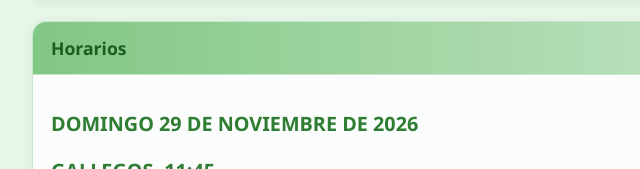
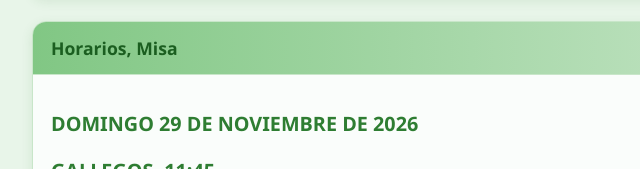
Before and after one commit to parroquia2027/sierra, a plain HTML site: page index.html in a window 1280 px wide. Shown: the part 368-537 px from the top of the page, 208-848 px from the left. Drawn offline with Linux system fonts and the light colour scheme.

Commit message:
Actualizar index.html

```diff
--- a/index.html
+++ b/index.html
@@ -268,7 +268,7 @@
     </div>
 
     <div class="seccion">
-      <div class="seccion-titulo">Horarios</div>
+      <div class="seccion-titulo">Horarios, Misa</div>
       <div class="texto-scrollable" id="texto1">Cargando horarios...</div>
     </div>
 
```
